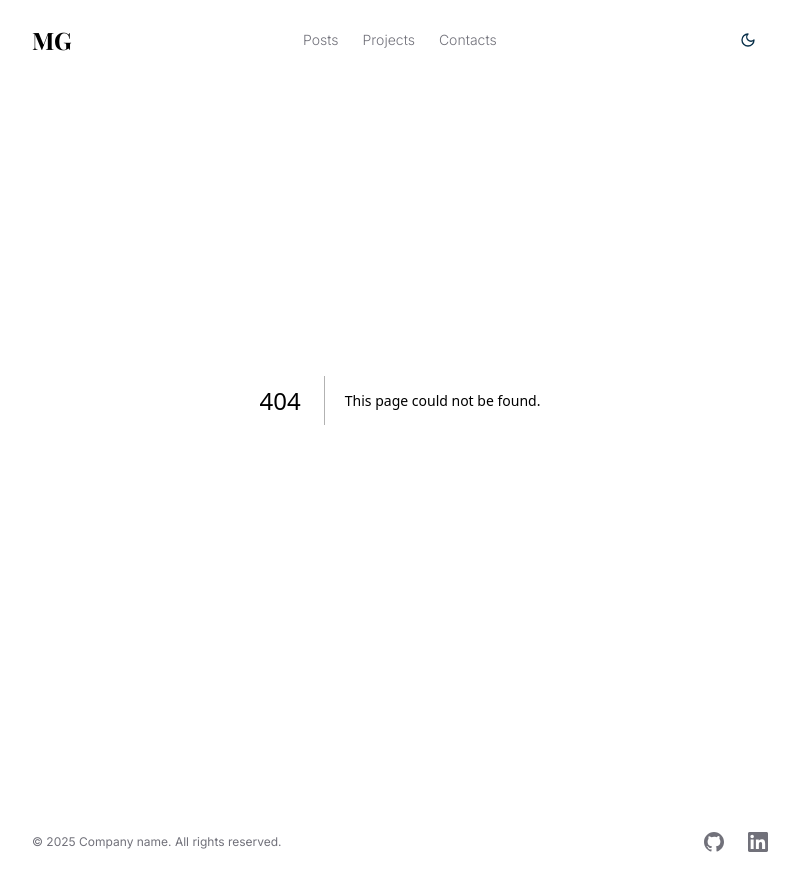
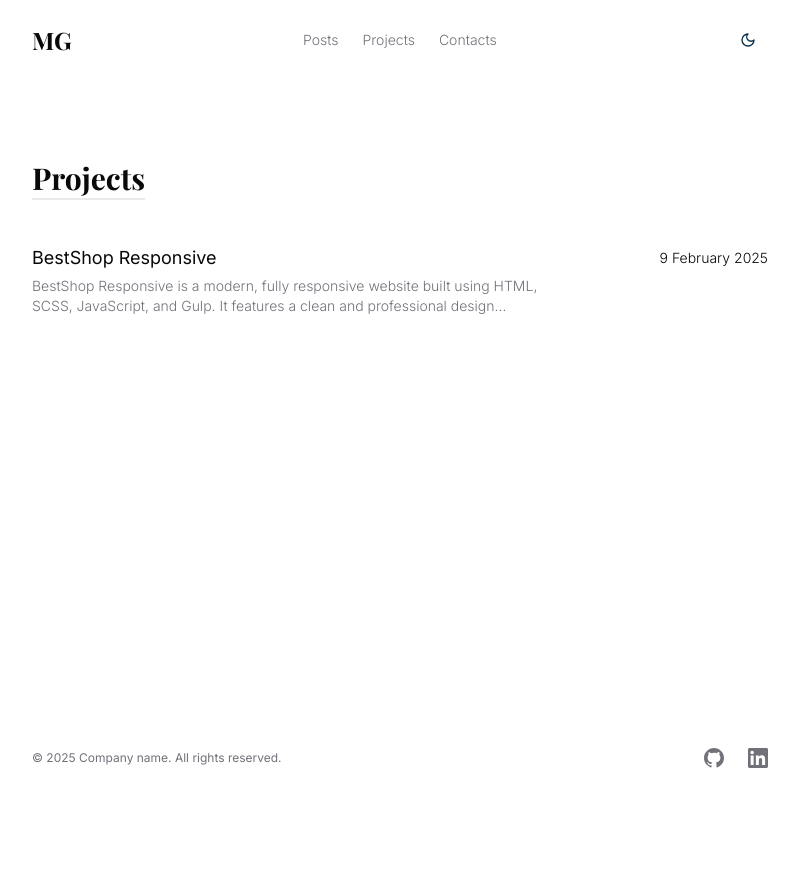
Before and after one commit to magda5281/portfolio, a Next.js app: page /projects in a window 1280 px wide. Before the commit this address had no page. Shown: the whole page, without its empty margins (240-1039 px from the left). After the commit the page ends 800 px from the top, so only its background shows below. Built offline with nearby package versions, Linux system fonts and the light colour scheme; a web font is replaced by a local one.

Commit message:
Add projects page

```diff
--- /dev/null
+++ b/app/projects/page.tsx
@@ -0,0 +1,16 @@
+import Projects from '@/components/projects'
+import { getProjects } from '@/lib/projects'
+import React from 'react'
+
+export default async function ProjectsPage() {
+  const projects = await getProjects()
+
+  return (
+    <section className='pb-24 pt-40'>
+      <div className='container max-w-3xl'>
+        <h1 className='title mb-12'>Projects</h1>
+        <Projects projects={projects} />
+      </div>
+    </section>
+  )
+}
--- /dev/null
+++ b/components/projects.tsx
@@ -0,0 +1,35 @@
+import { ProjectMetadata } from '@/lib/projects'
+import { formatDate } from '@/lib/utils'
+import Link from 'next/link'
+import React from 'react'
+
+export default function Projects({
+  projects
+}: {
+  projects: ProjectMetadata[]
+}) {
+  return (
+    <ul className='flex flex-col gap-8'>
+      {projects.map(project => (
+        <li key={project.slug}>
+          <Link
+            href={`/projects/${project.slug}.mdx`}
+            className='gap-x4 flex justify-between gap-y-1'
+          >
+            <div className='max-w-lg'>
+              <p className='semibold text-lg'>{project.title}</p>
+              <p className='mt-1 line-clamp-2 text-sm font-light text-muted-foreground'>
+                {project.summary}
+              </p>
+            </div>
+            {project.publishedAt && (
+              <p className='mt-1 text-sm font-light'>
+                {formatDate(project.publishedAt)}
+              </p>
+            )}
+          </Link>
+        </li>
+      ))}
+    </ul>
+  )
+}
--- /dev/null
+++ b/content/projects/best-shop-responsive.mdx
@@ -0,0 +1,88 @@
+---
+title: 'BestShop Responsive'
+summary:
+  'BestShop Responsive is a modern,
+fully responsive website built using HTML, SCSS, JavaScript, and Gulp. It
+features a clean and professional design optimized for all devices.'
+image: '/images/projects/responsive.webp'
+author: 'Magda Gozdalik'
+publishedAt: '2025-02-09'
+---
+
+This is a modern, fully responsive website built using HTML, SCSS, JavaScript,
+and Gulp. It features a clean and professional design optimized for all devices.
+
+This project is deployed on **Vercel**: 🔗 Live Demo
+
+## Features
+
+- **Fully Responsive Design**– Optimized for mobile, tablet, and desktop.
+- **SCSS Styling** – Modular and maintainable styles.
+- **Gulp Task Runner** – Automates SCSS compilation, live reloading, and
+  optimizations.
+- **Modern UI** – Uses Google Fonts, Font Awesome, and smooth animations.
+- **Optimized Performance** – Minified assets and fast loading.
+
+## Project Structure
+
+bestShop-responsive/ ├── public/ # Static files for Vercel deployment │ ├──
+index.html # Main HTML file │ ├── css/ # Compiled styles │ │ ├── main.css │ ├──
+js/ # JavaScript files │ │ ├── app.js │ ├── assets/ # Images, icons, fonts ├──
+scss/ # SCSS source files ├── gulpfile.js # Gulp task automation ├──
+package.json # Project dependencies ├── .gitignore # Ignoring node_modules and
+unnecessary files ├── vercel.json # Vercel deployment configuration (if needed)
+
+## Installation & Setup
+
+### 1️⃣ Clone the Repository
+
+git clone https://github.com/magda5281/bestshop-responsive.git cd
+bestshop-responsive
+
+### Install Dependencies\*\*
+
+- npm install
+
+### Run Development Server
+
+- npx gulp
+
+This will:
+
+Compile SCSS → CSS Start a local server at http://localhost:3000/ Watch for
+changes and live-reload
+
+### Build for Production
+
+- npm run build (This command may vary based on your Gulp setup.)
+
+## Deployment to Vercel
+
+### Install Vercel CLI (if not installed)
+
+- npm install -g vercel
+
+### Deploy the Project
+
+- vercel --prod
+
+## Technologies Used
+
+- **HTML5**: Structured content.
+- **SCSS (SASS)**: Preprocessor for CSS.
+- **JavaScript (ES6+)**: Interactive features.
+- **Gulp.js**: Task automation (SCSS compilation, live-reloading).
+- **Vercel**: Hosting and deployment.
+
+## To-Do / Future Improvements
+
+- Add Dark Mode Support
+- Enhance user experience with a dark mode option.
+- Improve Animations
+- Enhance UI interactions and transitions.
+- Optimize Images
+- Ensure faster loading times with compressed images.
+
+## License
+
+This project is open-source and available under the MIT License.
--- /dev/null
+++ b/lib/projects.ts
@@ -0,0 +1,45 @@
+import path from 'path'
+import fs from 'fs'
+import matter from 'gray-matter'
+
+const rootDirectory = path.join(process.cwd(), 'content', 'projects')
+
+export type Project = {
+  metadata: ProjectMetadata
+  content: string
+}
+export type ProjectMetadata = {
+  title?: string
+  summary?: string
+  image?: string
+  author?: string
+  publishedAt?: string
+  slug: string
+}
+export async function getProjects(limit?: number): Promise<ProjectMetadata[]> {
+  const files = fs.readdirSync(rootDirectory)
+
+  const projects = files
+    .map(file => getProjectsMetadata(file))
+    .sort((a, b) => {
+      if (new Date(a.publishedAt ?? '') < new Date(b.publishedAt ?? '')) {
+        return 1
+      } else {
+        return -1
+      }
+    })
+  if (limit) {
+    return projects.slice(0, limit)
+  }
+  console.log('projects', projects)
+  return projects
+}
+
+export function getProjectsMetadata(filepath: string): ProjectMetadata {
+  const slug = filepath.replace(/\.mdx$/, '')
+  const filePath = path.join(rootDirectory, filepath)
+  const fileContent = fs.readFileSync(filePath, { encoding: 'utf-8' })
+
+  const { data } = matter(fileContent)
+  return { ...data, slug }
+}
```
Also changed, not shown: public/images/projects/responsive.webp (added).
